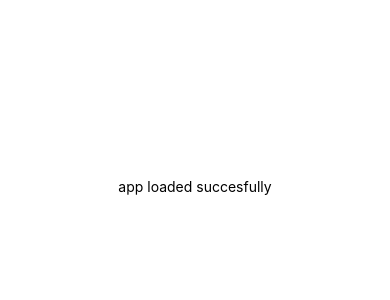
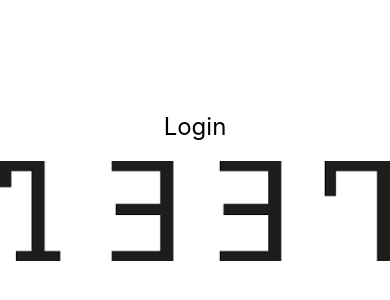
Before and after one commit to MoldyLunchBox/swifty-companion-42, a React Native app in the folder swifty-companion/: screen / in a window 390 px wide. Shown: the part 236-536 px from the top of the page. Built offline with nearby package versions, Linux system fonts and the light colour scheme.

Commit message:
[+] login page logo

```diff
--- a/swifty-companion/App.js
+++ b/swifty-companion/App.js
@@ -4,18 +4,19 @@ import { SafeAreaView } from "react-native";
 import Splash from './screens/Splash';
 import { useState } from 'react';
 import Vif from './components/Vif';
+import Login from './screens/Login';
 
 export default function App() {
   const [loaded, setLoaded] = useState(false)
   return (
     <SafeAreaView style={styles.container}>
-
-      <StatusBar style="auto" />
+      <StatusBar backgroundColor="#00C4FF" hidden={false} />
       <Vif condition={!loaded}>
         <Splash setLoaded={setLoaded} />
       </Vif>
+
       <Vif condition={loaded}>
-        <Text>app loaded succesfully</Text>
+        <Login/>
       </Vif>
     </SafeAreaView>
   );
--- a/swifty-companion/screens/Login.jsx
+++ b/swifty-companion/screens/Login.jsx
@@ -0,0 +1,35 @@
+import React from 'react';
+import { View, Text, Image, StyleSheet } from 'react-native';
+
+const Login = () => {
+  return (
+    <View style={styles.container}>
+      <Text style={styles.loginText}>Login</Text>
+      <Image
+        style={styles.image}
+        source={require('../assets/1337.png')}
+        resizeMode="cover"
+      />
+    </View>
+  );
+};
+
+
+const styles = StyleSheet.create({
+  container: {
+    flex: 1,
+    alignItems: 'center',
+    justifyContent: 'center',
+    width: '100%',
+  },
+  loginText: {
+    fontSize: 24,
+    marginBottom: 20,
+  },
+  image: {
+    width: "100%", // Make the image span the entire width of the screen
+    height: 100, // You can adjust the height as needed
+  },
+});
+
+export default Login;
--- a/swifty-companion/screens/Splash.jsx
+++ b/swifty-companion/screens/Splash.jsx
@@ -1,5 +1,5 @@
-import { View, Text } from 'react-native'
-import React, { useEffect } from 'react'
+import { View, Text, ImageBackground, StyleSheet, Dimensions } from 'react-native';
+import React, { useEffect } from 'react';
 
 const Splash = ({ setLoaded }) => {
     useEffect(() => {
@@ -7,12 +7,33 @@ const Splash = ({ setLoaded }) => {
             setLoaded(true)
         }, 2000)
     }, [])
+
     return (
-        <View>
-
-            <Text>Splash</Text>
+        <View style={styles.container}>
+            <ImageBackground
+                style={styles.backgroundImage}
+                source={require("../assets/1337_loading.png")}
+                resizeMode="cover"
+            >
+                {/* Your content here */}
+            </ImageBackground>
         </View>
     )
 }
 
-export default Splash
+const screenWidth = Dimensions.get('window').width;
+const screenHeight = Dimensions.get('window').height;
+
+const styles = StyleSheet.create({
+    container: {
+        flex: 1,
+    },
+    backgroundImage: {
+        width: screenWidth,
+        height: screenHeight,
+        justifyContent: 'center', // Center the content vertically
+        alignItems: 'center', // Center the content horizontally
+    },
+});
+
+export default Splash;
```
Also changed, not shown: swifty-companion/assets/1337.png (added), swifty-companion/assets/1337_loading.png (added).
